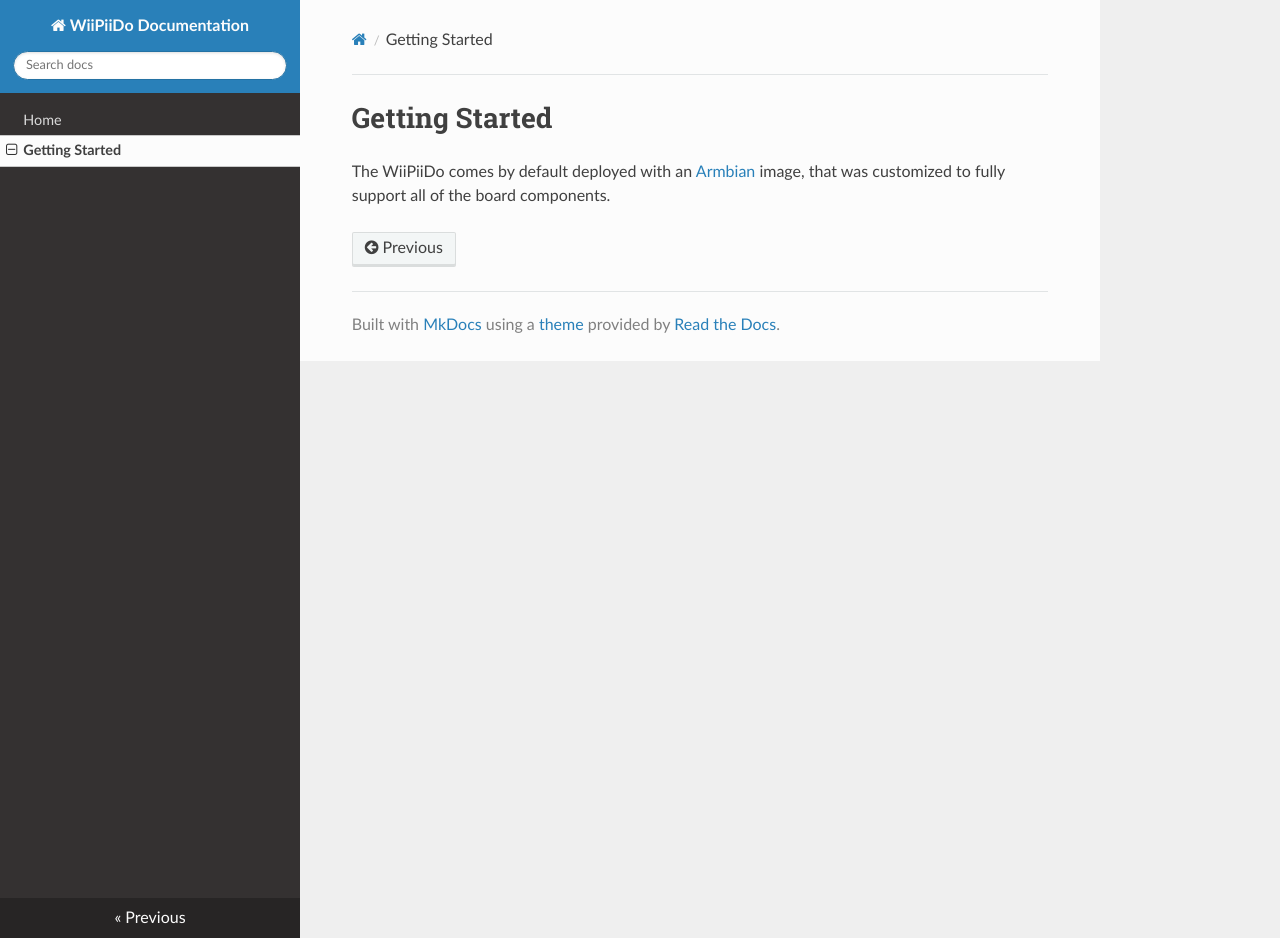
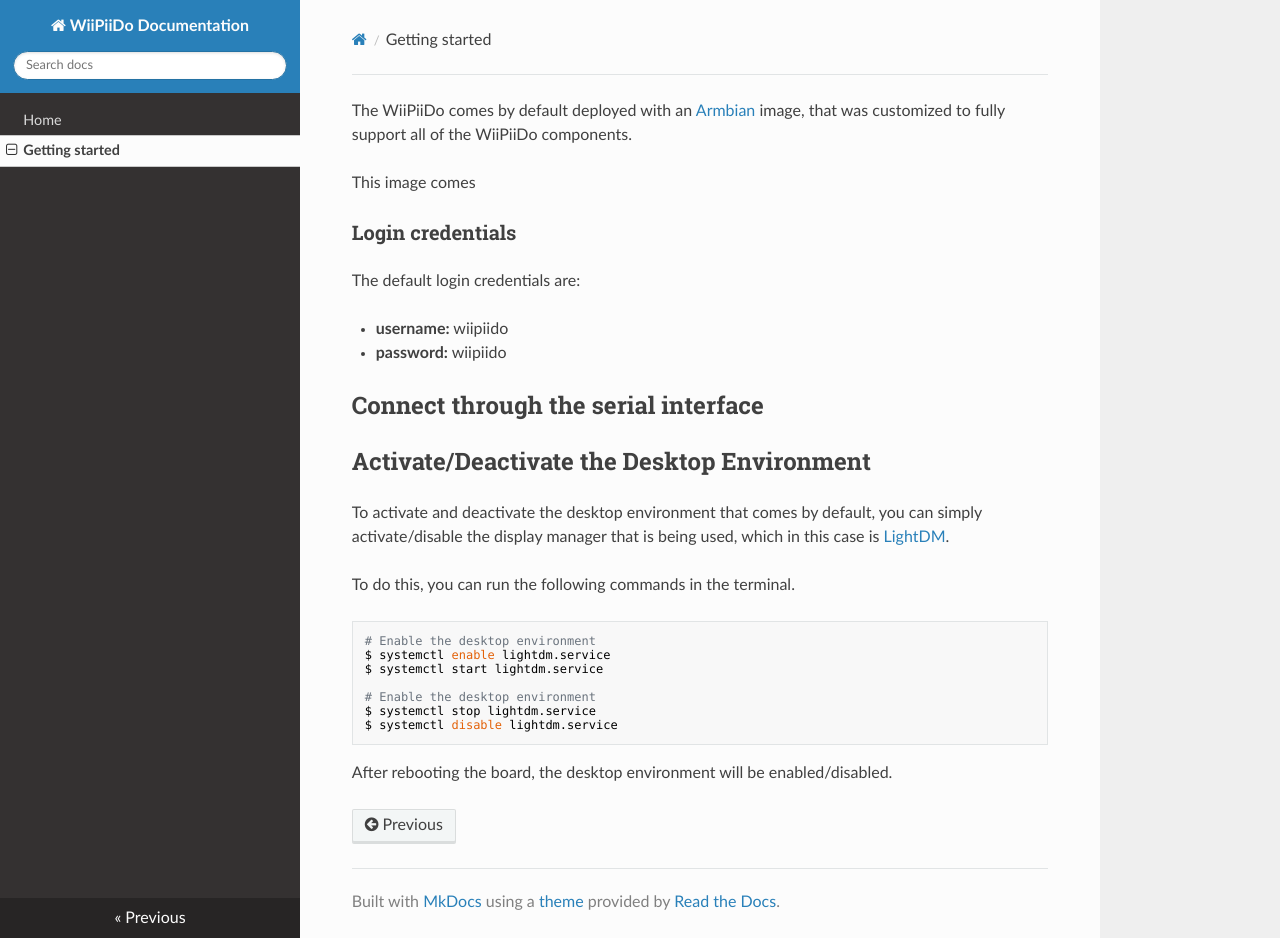
Before and after one commit to Globaltronic/wiipiido-docs, an MkDocs documentation site: the page built from docs/getting-started.md, in a window 1280 px wide and 938 px high. Built offline with MkDocs 1.6.1, drawn with Linux system fonts in a browser that asks for light colours; nearby versions of some CDN libraries.

Commit message:
Updated getting started

````diff
--- a/docs/getting-started.md
+++ b/docs/getting-started.md
@@ -1,4 +1,34 @@
-# Getting Started
+The WiiPiiDo comes by default deployed with an [Armbian](https://www.armbian.com/) image,
+that was customized to fully support all of the WiiPiiDo components.
 
-The WiiPiiDo comes by default deployed with an [Armbian](https://www.armbian.com/) image,
-that was customized to fully support all of the board components.
+This image comes
+
+
+### Login credentials
+
+The default login credentials are:
+
+- **username:** wiipiido
+- **password:** wiipiido
+
+## Connect through the serial interface
+
+## Activate/Deactivate the Desktop Environment
+
+To activate and deactivate the desktop environment that comes by default,
+you can simply activate/disable the display manager that is being used,
+which in this case is [LightDM](https://wiki.archlinux.org/index.php/LightDM).
+
+To do this, you can run the following commands in the terminal.
+
+```bash
+# Enable the desktop environment
+$ systemctl enable lightdm.service
+$ systemctl start lightdm.service
+
+# Enable the desktop environment
+$ systemctl stop lightdm.service
+$ systemctl disable lightdm.service
+```
+
+After rebooting the board, the desktop environment will be enabled/disabled.
````
Also changed, not shown: docs/index.md (+8 -5 lines), docs/images/logo.png (added).
